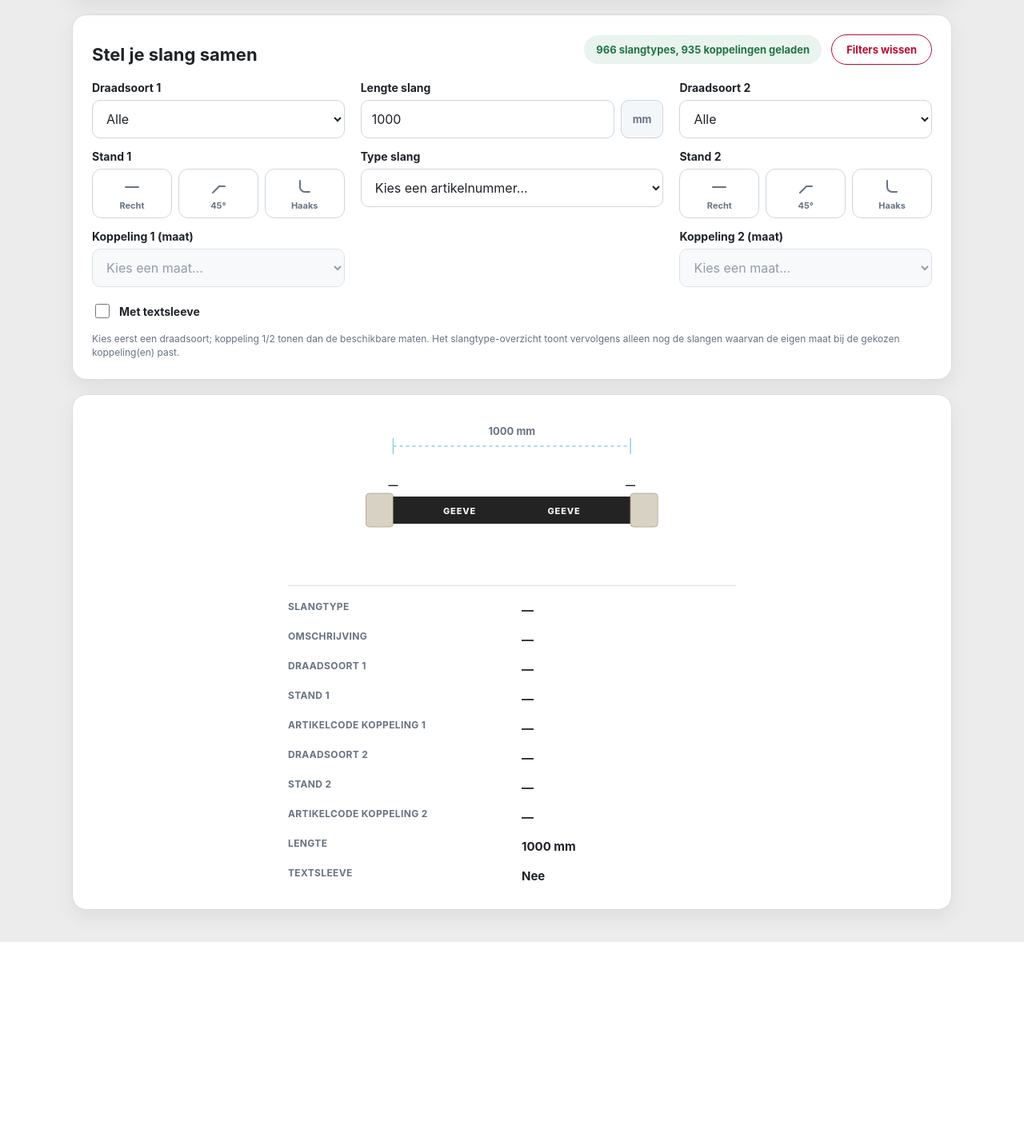
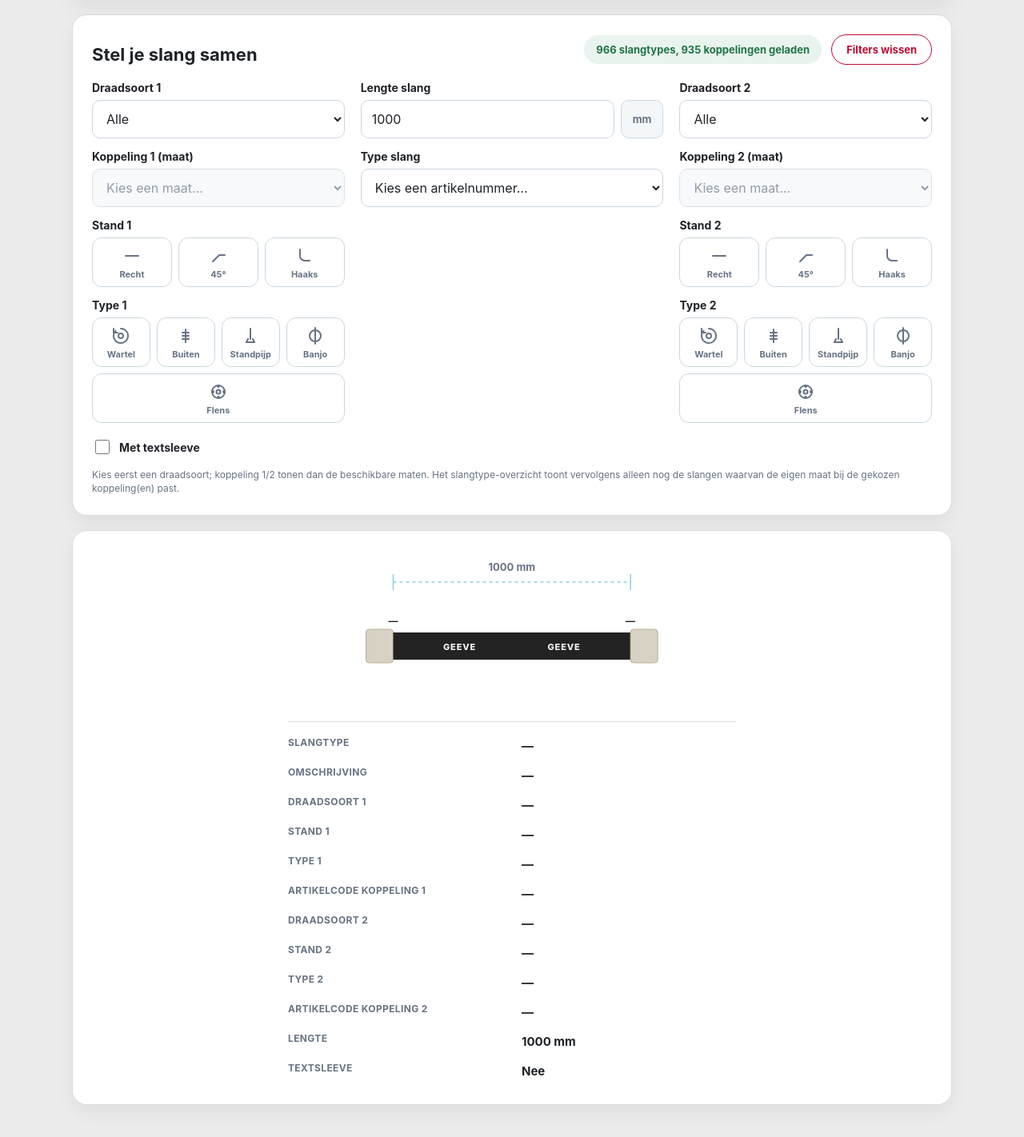
Before and after one commit to MadPatrick/Geeve_selectors, a PHP site: page /hose-configurator/index.php in a window 1280 px wide. Shown: the part 100-1522 px from the top of the page at 80% size. Before the commit the page ends 1278 px from the top, so only its background shows below. Run offline with PHP 8.4, Linux system fonts and the light colour scheme.

Commit message:
Move Stand icons below Koppeling, add Type icon filter (wartel/buiten/standpijp/banjo/flens)
- Reordered each column to Draadsoort -> Koppeling (maat) -> Stand ->
  Type, per feedback that Stand belongs under the koppeling select.
- Added a "Type" icon-button group (wartel/buiten/standpijp/banjo/
  flens), derived from slangkoppelingen.csv since there's no dedicated
  column for it: "banjo" is already its own draadsoort, the rest is
  detected from the omschrijving text (FLANGE/STANDPIPE/SWIVEL, in that
  priority order to keep the mapping deterministic), falling back to
  "buiten" for plain fixed male/female fittings.
- Type now filters koppeling 1/2 the same way Stand already did (and
  combines with it), and factors into which artikelcode gets resolved
  once a compatible slangtype is picked.

Co-Authored-By: Claude Sonnet 5 <noreply@anthropic.com>
Claude-Session: https://claude.ai/code/session_01VM1XPAn6WA5fdYeBghT53z

```diff
--- a/hose-configurator/assets/selector.js
+++ b/hose-configurator/assets/selector.js
@@ -16,8 +16,12 @@
     };
     const stand1Buttons = [...document.querySelectorAll('#stand1 .stand-icon')];
     const stand2Buttons = [...document.querySelectorAll('#stand2 .stand-icon')];
+    const type1Buttons = [...document.querySelectorAll('#type1 .stand-icon')];
+    const type2Buttons = [...document.querySelectorAll('#type2 .stand-icon')];
     let selectedStand1 = '';
     let selectedStand2 = '';
+    let selectedType1 = '';
+    let selectedType2 = '';
 
     const resetButton = document.getElementById('resetButton');
     const hoseVisual = document.getElementById('hoseVisual');
@@ -27,6 +31,7 @@
     const MIN_LENGTE = 50;
     const MAX_LENGTE = 6000;
     const STAND_LABEL = { '0': 'Recht', '45': '45°', '90': 'Haaks' };
+    const TYPE_LABEL = { wartel: 'Wartel', buiten: 'Buiten', standpijp: 'Standpijp', banjo: 'Banjo', flens: 'Flens' };
 
     // --- helpers -----------------------------------------------------
 
@@ -56,47 +61,48 @@
         select.value = values.includes(previous) ? previous : ALL;
     }
 
-    // --- koppeling-data: filteren op draadsoort/stand/maat --------------
+    // --- koppeling-data: filteren op draadsoort/stand/type/maat ---------
 
-    function matchingCouplings(draadsoort, stand) {
+    function matchingCouplings(draadsoort, stand, type) {
         return couplings.filter((c) =>
             (!draadsoort || c.draadsoort === draadsoort) &&
-            (!stand || String(c.stand) === stand)
+            (!stand || String(c.stand) === stand) &&
+            (!type || c.type === type)
         );
     }
 
-    function maatOptionsFor(draadsoort, stand) {
+    function maatOptionsFor(draadsoort, stand, type) {
         if (!draadsoort) return [];
-        return uniqueSorted(matchingCouplings(draadsoort, stand).map((c) => c.maat));
+        return uniqueSorted(matchingCouplings(draadsoort, stand, type).map((c) => c.maat));
     }
 
-    function compatibleHoseMaten(draadsoort, maat, stand) {
+    function compatibleHoseMaten(draadsoort, maat, stand, type) {
         const set = new Set();
-        matchingCouplings(draadsoort, stand)
+        matchingCouplings(draadsoort, stand, type)
             .filter((c) => c.maat === maat)
             .forEach((c) => { if (c.hoseMaat !== null && c.hoseMaat !== undefined) set.add(c.hoseMaat); });
         return set;
     }
 
-    function resolveArticles(draadsoort, maat, stand, hoseMaat) {
-        return matchingCouplings(draadsoort, stand).filter(
+    function resolveArticles(draadsoort, maat, stand, type, hoseMaat) {
+        return matchingCouplings(draadsoort, stand, type).filter(
             (c) => c.maat === maat && c.hoseMaat === hoseMaat
         );
     }
 
-    // --- draadsoort/stand/koppeling dropdowns --------------------------
+    // --- draadsoort/stand/type/koppeling dropdowns -----------------------
 
     const draadsoortValues = uniqueSorted(couplings.map((c) => c.draadsoort));
 
-    function populateKoppeling(select, draadsoort, stand) {
-        fillSelect(select, maatOptionsFor(draadsoort, stand), 'Kies een maat…');
+    function populateKoppeling(select, draadsoort, stand, type) {
+        fillSelect(select, maatOptionsFor(draadsoort, stand, type), 'Kies een maat…');
         select.disabled = select.options.length <= 1;
     }
 
     fillSelect(els.draadsoort1, draadsoortValues, 'Alle');
     fillSelect(els.draadsoort2, draadsoortValues, 'Alle');
-    populateKoppeling(els.koppeling1, els.draadsoort1.value, selectedStand1);
-    populateKoppeling(els.koppeling2, els.draadsoort2.value, selectedStand2);
+    populateKoppeling(els.koppeling1, els.draadsoort1.value, selectedStand1, selectedType1);
+    populateKoppeling(els.koppeling2, els.draadsoort2.value, selectedStand2, selectedType2);
 
     // --- slangtype-lijst filteren op de gekozen koppeling(en) ------------
 
@@ -104,17 +110,19 @@
         return {
             draadsoort1: els.draadsoort1.value,
             stand1: selectedStand1,
+            type1: selectedType1,
             maat1: els.koppeling1.value,
             draadsoort2: els.draadsoort2.value,
             stand2: selectedStand2,
+            type2: selectedType2,
             maat2: els.koppeling2.value,
         };
     }
 
     function allowedHoseMaten(sel) {
         const sets = [];
-        if (sel.draadsoort1 && sel.maat1) sets.push(compatibleHoseMaten(sel.draadsoort1, sel.maat1, sel.stand1));
-        if (sel.draadsoort2 && sel.maat2) sets.push(compatibleHoseMaten(sel.draadsoort2, sel.maat2, sel.stand2));
+        if (sel.draadsoort1 && sel.maat1) sets.push(compatibleHoseMaten(sel.draadsoort1, sel.maat1, sel.stand1, sel.type1));
+        if (sel.draadsoort2 && sel.maat2) sets.push(compatibleHoseMaten(sel.draadsoort2, sel.maat2, sel.stand2, sel.type2));
         if (sets.length === 0) return null;
         return sets.reduce((acc, set) => new Set([...acc].filter((v) => set.has(v))));
     }
@@ -186,12 +194,12 @@
 
     // --- artikelcode per koppeling opzoeken ------------------------------
 
-    function articleCodeText(draadsoort, maat, stand, hose) {
+    function articleCodeText(draadsoort, maat, stand, type, hose) {
         if (!draadsoort || !maat) return { short: '—', full: '—' };
         if (!hose || hose.maat === null || hose.maat === undefined) {
             return { short: `${maat} (kies slangtype)`, full: `${draadsoort} ${maat} — kies eerst een slangtype` };
         }
-        const matches = resolveArticles(draadsoort, maat, stand, hose.maat);
+        const matches = resolveArticles(draadsoort, maat, stand, type, hose.maat);
         if (matches.length === 0) {
             return { short: `${maat} (geen match)`, full: `${draadsoort} ${maat} — geen passend artikel gevonden voor deze slang` };
         }
@@ -210,9 +218,11 @@
             ['Omschrijving', hose && hose.artnm ? hose.artnm : '—'],
             ['Draadsoort 1', sel.draadsoort1 ? capitalize(sel.draadsoort1) : '—'],
             ['Stand 1', sel.stand1 ? STAND_LABEL[sel.stand1] : '—'],
+            ['Type 1', sel.type1 ? TYPE_LABEL[sel.type1] : '—'],
             ['Artikelcode koppeling 1', art1.full],
             ['Draadsoort 2', sel.draadsoort2 ? capitalize(sel.draadsoort2) : '—'],
             ['Stand 2', sel.stand2 ? STAND_LABEL[sel.stand2] : '—'],
+            ['Type 2', sel.type2 ? TYPE_LABEL[sel.type2] : '—'],
             ['Artikelcode koppeling 2', art2.full],
             ['Lengte', lengte ? `${lengte} mm` : '—'],
             ['Textsleeve', textsleeve ? 'Ja' : 'Nee'],
@@ -236,8 +246,8 @@
         const lengte = parseInt(els.lengte.value, 10) || 0;
         const textsleeve = els.textsleeve.checked;
 
-        const art1 = articleCodeText(sel.draadsoort1, sel.maat1, sel.stand1, hose);
-        const art2 = articleCodeText(sel.draadsoort2, sel.maat2, sel.stand2, hose);
+        const art1 = articleCodeText(sel.draadsoort1, sel.maat1, sel.stand1, sel.type1, hose);
+        const art2 = articleCodeText(sel.draadsoort2, sel.maat2, sel.stand2, sel.type2, hose);
 
         renderVisual(lengte, art1.short, art2.short);
         renderSummary(sel, hose, art1, art2, lengte, textsleeve);
@@ -246,11 +256,11 @@
     // --- event wiring --------------------------------------------------
 
     els.draadsoort1.addEventListener('change', () => {
-        populateKoppeling(els.koppeling1, els.draadsoort1.value, selectedStand1);
+        populateKoppeling(els.koppeling1, els.draadsoort1.value, selectedStand1, selectedType1);
         render();
     });
     els.draadsoort2.addEventListener('change', () => {
-        populateKoppeling(els.koppeling2, els.draadsoort2.value, selectedStand2);
+        populateKoppeling(els.koppeling2, els.draadsoort2.value, selectedStand2, selectedType2);
         render();
     });
     [els.koppeling1, els.koppeling2, els.slangtype, els.textsleeve].forEach((el) => {
@@ -258,41 +268,47 @@
     });
     els.lengte.addEventListener('input', render);
 
-    function wireStandGroup(buttons, select, draadsoortEl, setValue) {
+    // Stand/type-knoppen: één keuze per groep (klikken op de actieve knop
+    // zet 'm weer uit, terug naar "alle").
+    function wireIconGroup(buttons, dataAttr, select, draadsoortEl, getOther, setValue) {
         buttons.forEach((button) => {
             button.addEventListener('click', () => {
-                const value = button.dataset.stand;
+                const value = button.dataset[dataAttr];
                 const wasActive = button.classList.contains('active');
                 buttons.forEach((b) => {
                     b.classList.remove('active');
                     b.setAttribute('aria-pressed', 'false');
                 });
-                if (wasActive) {
-                    setValue('');
-                } else {
+                const newValue = wasActive ? '' : value;
+                if (!wasActive) {
                     button.classList.add('active');
                     button.setAttribute('aria-pressed', 'true');
-                    setValue(value);
                 }
-                populateKoppeling(select, draadsoortEl.value, wasActive ? '' : value);
+                setValue(newValue);
+                const [stand, type] = dataAttr === 'stand' ? [newValue, getOther()] : [getOther(), newValue];
+                populateKoppeling(select, draadsoortEl.value, stand, type);
                 render();
             });
         });
     }
-    wireStandGroup(stand1Buttons, els.koppeling1, els.draadsoort1, (value) => { selectedStand1 = value; });
-    wireStandGroup(stand2Buttons, els.koppeling2, els.draadsoort2, (value) => { selectedStand2 = value; });
+    wireIconGroup(stand1Buttons, 'stand', els.koppeling1, els.draadsoort1, () => selectedType1, (value) => { selectedStand1 = value; });
+    wireIconGroup(stand2Buttons, 'stand', els.koppeling2, els.draadsoort2, () => selectedType2, (value) => { selectedStand2 = value; });
+    wireIconGroup(type1Buttons, 'type', els.koppeling1, els.draadsoort1, () => selectedStand1, (value) => { selectedType1 = value; });
+    wireIconGroup(type2Buttons, 'type', els.koppeling2, els.draadsoort2, () => selectedStand2, (value) => { selectedType2 = value; });
 
     resetButton.addEventListener('click', () => {
         els.draadsoort1.value = ALL;
         els.draadsoort2.value = ALL;
         selectedStand1 = '';
         selectedStand2 = '';
-        [...stand1Buttons, ...stand2Buttons].forEach((button) => {
+        selectedType1 = '';
+        selectedType2 = '';
+        [...stand1Buttons, ...stand2Buttons, ...type1Buttons, ...type2Buttons].forEach((button) => {
             button.classList.remove('active');
             button.setAttribute('aria-pressed', 'false');
         });
-        populateKoppeling(els.koppeling1, ALL, '');
-        populateKoppeling(els.koppeling2, ALL, '');
+        populateKoppeling(els.koppeling1, ALL, '', '');
+        populateKoppeling(els.koppeling2, ALL, '', '');
         els.lengte.value = '1000';
         els.textsleeve.checked = false;
         render();
--- a/hose-configurator/index.php
+++ b/hose-configurator/index.php
@@ -68,6 +68,30 @@ function couplingHoseMaat(string $itemCode): ?int
     }
 
     return (int) $matches[1];
+}
+
+// De CSV heeft geen eigen kolom voor de bouwvorm van de koppeling - die
+// wordt afgeleid uit de omschrijving (banjo staat al wel als eigen
+// draadsoort-waarde in de brondata, de rest herkennen we aan een vast woord
+// in de omschrijving). Volgorde is belangrijk: bijv. "FLANGE" en "SWIVEL"
+// komen nooit samen voor, maar toets ze toch in een vaste volgorde zodat een
+// eventuele nieuwe combinatie voorspelbaar naar één categorie valt.
+function couplingType(string $draadsoort, string $omschrijving): string
+{
+    if ($draadsoort === 'banjo' || stripos($omschrijving, 'banjo') !== false) {
+        return 'banjo';
+    }
+    if (stripos($omschrijving, 'flange') !== false) {
+        return 'flens';
+    }
+    if (stripos($omschrijving, 'standpipe') !== false) {
+        return 'standpijp';
+    }
+    if (stripos($omschrijving, 'swivel') !== false) {
+        return 'wartel';
+    }
+
+    return 'buiten';
 }
 
 function loadHoseRows(?string $csvFile, array &$errors): array
@@ -160,12 +184,15 @@ function loadCouplingRows(?string $csvFile, array &$errors): array
             continue;
         }
 
+        $omschrijving = getColumn($row, '[Items.Description]');
+
         $rows[] = [
             'artikelcode'  => $itemCode,
-            'omschrijving' => getColumn($row, '[Items.Description]'),
+            'omschrijving' => $omschrijving,
             'draadsoort'   => $draadsoort,
             'maat'         => $maat,
             'stand'        => getColumn($row, 'stand'),
+            'type'         => couplingType($draadsoort, $omschrijving),
             'hoseMaat'     => couplingHoseMaat($itemCode),
         ];
     }
@@ -197,6 +224,28 @@ function standButtonsHtml(): string
     $html = '';
     foreach ($buttons as [$value, $label, $path]) {
         $html .= '<button type="button" class="stand-icon" data-stand="' . h($value) . '" aria-pressed="false" title="' . h($label) . '">'
+            . '<svg viewBox="0 0 24 24" width="24" height="24" fill="none" stroke="currentColor" stroke-width="2" stroke-linecap="round" stroke-linejoin="round" aria-hidden="true">' . $path . '</svg>'
+            . '<span>' . h($label) . '</span>'
+            . '</button>';
+    }
+
+    return $html;
+}
+
+// Bouwvorm van de koppeling (zie couplingType()).
+function typeButtonsHtml(): string
+{
+    $buttons = [
+        ['wartel', 'Wartel', '<circle cx="12" cy="12" r="3"></circle><path d="M12 3a9 9 0 1 1 -6.36 2.64"></path><path d="M3 3v5h5"></path>'],
+        ['buiten', 'Buiten', '<line x1="12" y1="4" x2="12" y2="20"></line><line x1="8" y1="8" x2="16" y2="8"></line><line x1="8" y1="12" x2="16" y2="12"></line><line x1="8" y1="16" x2="16" y2="16"></line>'],
+        ['standpijp', 'Standpijp', '<path d="M12 3v13"></path><path d="M7 20h10"></path><path d="M9 16l-2 4"></path><path d="M15 16l2 4"></path>'],
+        ['banjo', 'Banjo', '<circle cx="12" cy="12" r="7"></circle><line x1="12" y1="2" x2="12" y2="22"></line>'],
+        ['flens', 'Flens', '<circle cx="12" cy="12" r="8"></circle><circle cx="12" cy="12" r="2.5"></circle><circle cx="12" cy="5" r="1" fill="currentColor"></circle><circle cx="19" cy="12" r="1" fill="currentColor"></circle><circle cx="12" cy="19" r="1" fill="currentColor"></circle><circle cx="5" cy="12" r="1" fill="currentColor"></circle>'],
+    ];
+
+    $html = '';
+    foreach ($buttons as [$value, $label, $path]) {
+        $html .= '<button type="button" class="stand-icon" data-type="' . h($value) . '" aria-pressed="false" title="' . h($label) . '">'
             . '<svg viewBox="0 0 24 24" width="24" height="24" fill="none" stroke="currentColor" stroke-width="2" stroke-linecap="round" stroke-linejoin="round" aria-hidden="true">' . $path . '</svg>'
             . '<span>' . h($label) . '</span>'
             . '</button>';
@@ -268,16 +317,22 @@ $dataLabel = $loadErrors === []
                     <span>Draadsoort 1</span>
                     <select id="draadsoort1"></select>
                 </label>
+                <label class="field" for="koppeling1">
+                    <span>Koppeling 1 (maat)</span>
+                    <select id="koppeling1" disabled></select>
+                </label>
                 <div class="field">
                     <span>Stand 1</span>
                     <div id="stand1" class="stand-icon-group" role="group" aria-label="Stand koppeling 1">
                         <?= standButtonsHtml() ?>
                     </div>
                 </div>
-                <label class="field" for="koppeling1">
-                    <span>Koppeling 1 (maat)</span>
-                    <select id="koppeling1" disabled></select>
-                </label>
+                <div class="field">
+                    <span>Type 1</span>
+                    <div id="type1" class="stand-icon-group" role="group" aria-label="Type koppeling 1">
+                        <?= typeButtonsHtml() ?>
+                    </div>
+                </div>
             </div>
 
             <div class="config-middle">
@@ -301,16 +356,22 @@ $dataLabel = $loadErrors === []
                     <span>Draadsoort 2</span>
                     <select id="draadsoort2"></select>
                 </label>
+                <label class="field" for="koppeling2">
+                    <span>Koppeling 2 (maat)</span>
+                    <select id="koppeling2" disabled></select>
+                </label>
                 <div class="field">
                     <span>Stand 2</span>
                     <div id="stand2" class="stand-icon-group" role="group" aria-label="Stand koppeling 2">
                         <?= standButtonsHtml() ?>
                     </div>
                 </div>
-                <label class="field" for="koppeling2">
-                    <span>Koppeling 2 (maat)</span>
-                    <select id="koppeling2" disabled></select>
-                </label>
+                <div class="field">
+                    <span>Type 2</span>
+                    <div id="type2" class="stand-icon-group" role="group" aria-label="Type koppeling 2">
+                        <?= typeButtonsHtml() ?>
+                    </div>
+                </div>
             </div>
         </div>
 
```
